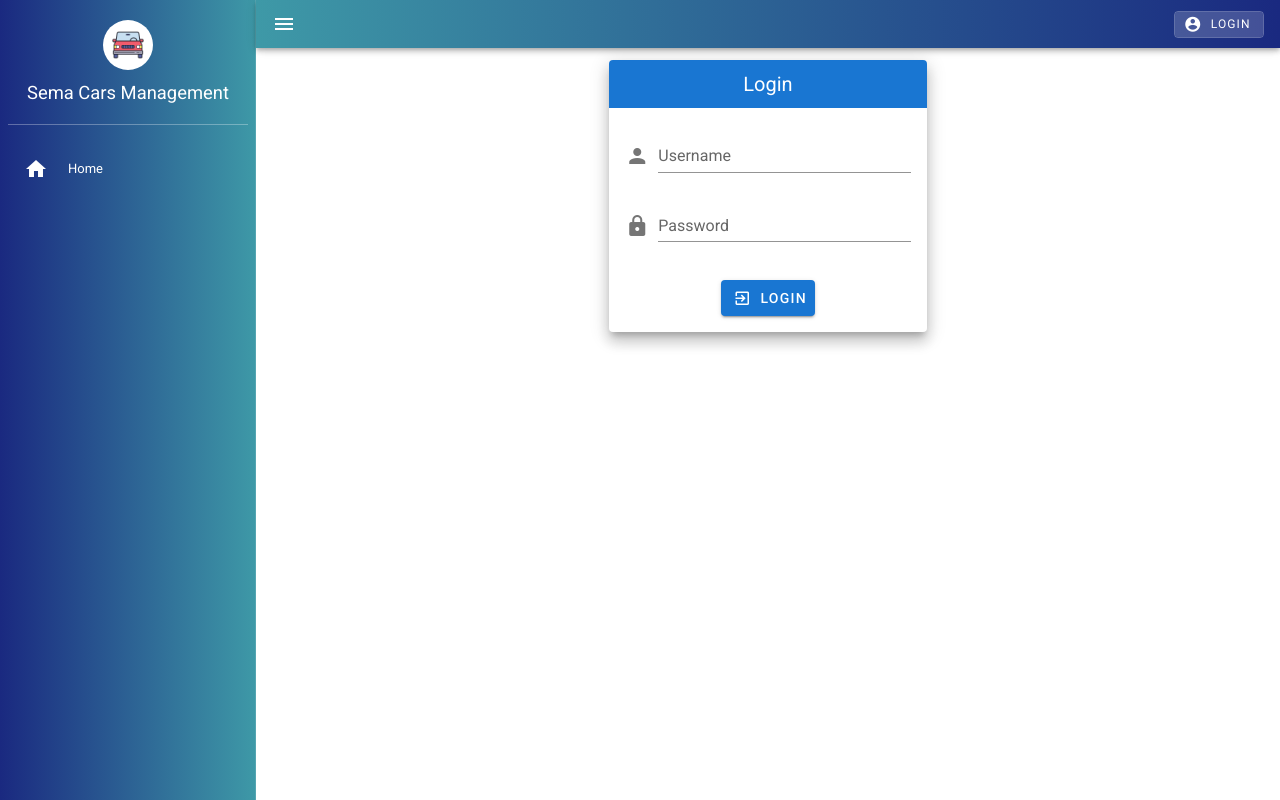
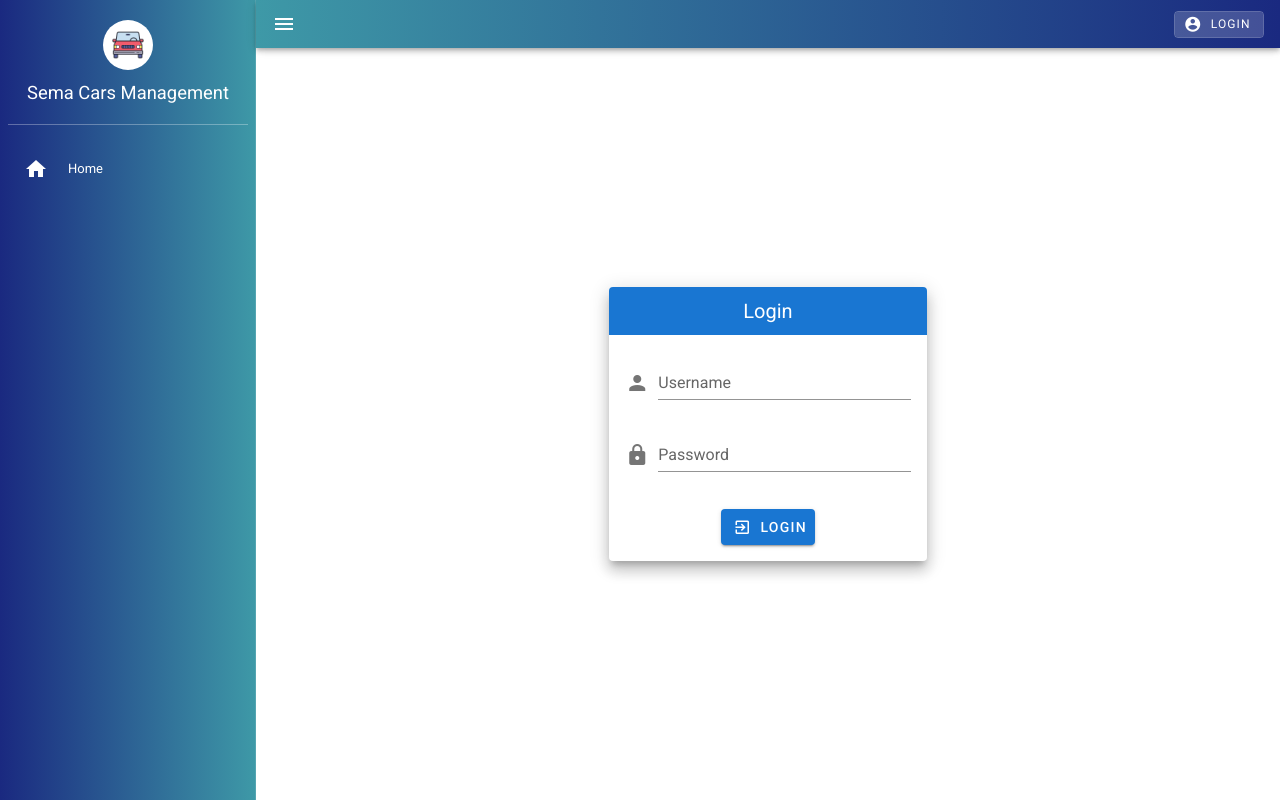
Before and after one commit to seminmusic/spring-boot-vue-demo, a Vue app in the folder frontend/: page /login in a window 1280 px wide. Built offline with nearby package versions, Linux system fonts and the light colour scheme.

Commit message:
Login card style

```diff
--- /dev/null
+++ b/frontend/src/helpers/utility-helper.js
@@ -0,0 +1,7 @@
+function isEmptyObject(o) {
+    return (Object.keys(o).length === 0 && o.constructor === Object);
+}
+
+export const UtilityHelper = {
+    isEmptyObject
+};
--- a/frontend/src/router/router.js
+++ b/frontend/src/router/router.js
@@ -16,12 +16,18 @@ const routes = [
     {
         path: "/",
         name: "Home",
-        component: Home
+        component: Home,
+        meta: {
+            contentCenter: true
+        }
     },
     {
         path: "/login",
         name: "Login",
-        component: Login
+        component: Login,
+        meta: {
+            contentCenter: true
+        }
     },
     {
         path: "/cars",
@@ -58,7 +64,10 @@ const routes = [
     {
         path: "*",
         name: "NotFound",
-        component: NotFound
+        component: NotFound,
+        meta: {
+            contentCenter: true
+        }
     }
     // {
     //     path: "/about",
--- a/frontend/src/views/App.vue
+++ b/frontend/src/views/App.vue
@@ -50,7 +50,7 @@
             </v-btn>
         </v-app-bar>
         <v-main>
-            <v-container fluid>
+            <v-container fluid :class="{'content-center': contentCenter}">
                 <router-view />
             </v-container>
         </v-main>
@@ -67,6 +67,7 @@ export default {
     data() {
         return {
             navigationDrawer: null,
+            contentCenter: false,
             Role: Role,
             currentUser: null
         };
@@ -75,9 +76,15 @@ export default {
         this.userDataSubscription = AuthService.userDataObservable.subscribe(u => {
             this.currentUser = u;
         });
+        handleRoute.call(this, this.$route);
     },
     beforeDestroy() {
         this.userDataSubscription.unsubscribe();
+    },
+    watch: {
+        $route(to, from) {
+            handleRoute.call(this, to);
+        }
     },
     methods: {
         userHasAnyRole(...roles) {
@@ -89,6 +96,13 @@ export default {
         }
     }
 };
+
+// Private functions
+function handleRoute(route) {
+    if (route.meta && route.meta.contentCenter) {
+        this.contentCenter = true;
+    }
+}
 </script>
 
 
@@ -163,4 +177,10 @@ export default {
 .app-bar-btn-icon-text.theme--dark.v-btn.v-btn--outlined.v-btn--text {
     border-color: rgba(255, 255, 255, 0.3);
 }
+.content-center {
+    display: flex;
+    justify-content: center;
+    align-items: center;
+    height: 100%;
+}
 </style>
--- a/frontend/src/views/login/Login.vue
+++ b/frontend/src/views/login/Login.vue
@@ -9,10 +9,11 @@
                         <v-spacer />
                     </v-toolbar>
                     <v-card-text>
-                        <v-alert type="warning" dense v-if="infoMessage">{{ infoMessage }}</v-alert>
-                        <v-alert type="error" dense v-if="errorMessage">{{ errorMessage }}</v-alert>
-                        <v-text-field type="text" label="Username" prepend-icon="mdi-account" v-model="loginData.username" />
+                        <v-alert type="warning" icon="mdi-alert-circle" class="alert-icon-center text-caption" dense outlined v-if="infoMessage">{{ infoMessage }}</v-alert>
+                        <v-text-field type="text" class="fix-border" label="Username" prepend-icon="mdi-account" v-model="loginData.username" />
+                        <div style="padding:1px 0"></div>
                         <v-text-field type="password" class="fix-border" label="Password" prepend-icon="mdi-lock" v-model="loginData.password" />
+                        <!-- <v-alert type="error" class="alert-icon-center text-caption mb-0" dense v-if="errorMessage">{{ errorMessage }}</v-alert> -->
                     </v-card-text>
                     <v-card-actions class="px-4 pt-0 pb-4">
                         <v-spacer />
@@ -23,6 +24,7 @@
                     </v-card-actions>
                 </v-form>
             </v-card>
+            <v-snackbar app v-model="errorSnackbar" top color="error" class="error-snackbar" transition="slide-y-transition">{{ errorMessage }}</v-snackbar>
         </v-col>
     </v-row>
 </template>
@@ -30,6 +32,7 @@
 
 <script>
 import { AuthService } from "@/services/auth-service";
+import { UtilityHelper } from "@/helpers/utility-helper";
 
 export default {
     name: "Login",
@@ -40,6 +43,7 @@ export default {
                 password: ""
             },
             infoMessage: "",
+            errorSnackbar: false,
             errorMessage: "",
             returnUrl: "",
             loading: false
@@ -56,13 +60,14 @@ export default {
     methods: {
         onLoginSubmit() {
             this.loading = true;
-            this.errorMessage = "";
+            this.errorSnackbar = false;
             AuthService.login(this.loginData).then(response => {
                 console.log("Redirecting after successful login to: " + this.returnUrl);
                 this.$router.push(this.returnUrl).catch(() => {});
             }).catch(error => {
                 console.error("Login error", error);
                 this.errorMessage = (error && error.data && error.data.message) ? error.data.message : error;
+                this.errorSnackbar = true;
             }).finally(() => {
                 this.loading = false;
             });
@@ -72,6 +77,12 @@ export default {
 
 // Private functions
 function parseRouteData(query) {
+    if (UtilityHelper.isEmptyObject(query)) {
+        this.infoMessage = "";
+        this.returnUrl = "/";
+        return;
+    }
+
     // Set redirect reason message
     const redirectReasonCode = query.redirectReasonCode;
     if (redirectReasonCode) {
@@ -113,8 +124,15 @@ function parseRouteData(query) {
     width: 18px;
 }
 
-.fix-border /deep/ .v-input__control > .v-input__slot:before,
+/* .fix-border /deep/ .v-input__control > .v-input__slot:before,
 .fix-border /deep/ .v-input__control > .v-input__slot:after {
-    bottom: 0;
+    bottom: -2px;
+} */
+
+.alert-icon-center /deep/ .v-icon {
+    align-self: center;
+}
+.error-snackbar /deep/ .v-snack__wrapper {
+    margin-top: 24px !important;
 }
 </style>
```
